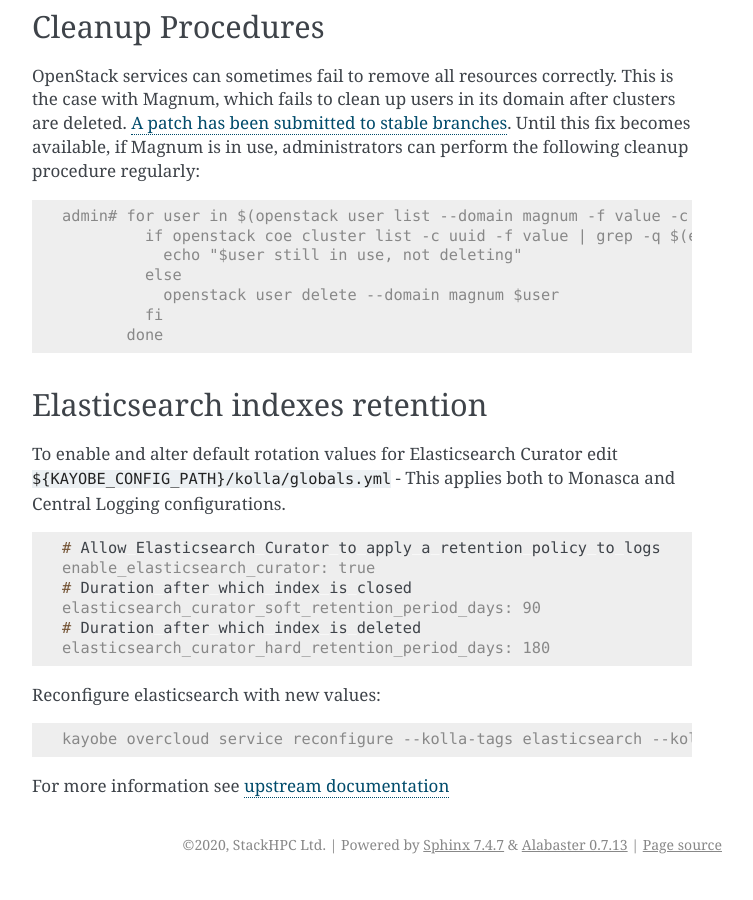
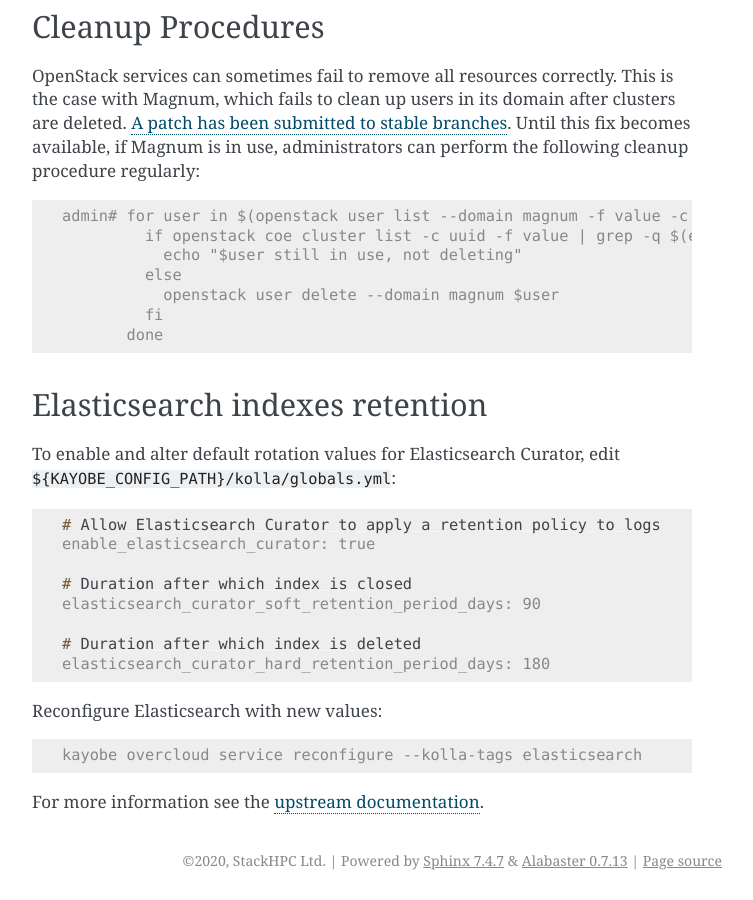
Before and after one commit to stackhpc/openstack-admin-guide, a Sphinx documentation site: the page built from source/operations_and_monitoring.rst, in a window 1280 px wide and 900 px high, scrolled down 9131 px. Shown: the whole window, without its empty margins (388-1141 px from the left). Built offline with Sphinx 7.4.7, drawn with Linux system fonts in a browser that asks for light colours.

Commit message:
Update Elasticsearch Curator information

```diff
--- a/source/operations_and_monitoring.rst
+++ b/source/operations_and_monitoring.rst
@@ -591,21 +591,26 @@ perform the following cleanup procedure regularly:
 
 Elasticsearch indexes retention
 ===============================
-To enable and alter default rotation values for Elasticsearch Curator edit ``${KAYOBE_CONFIG_PATH}/kolla/globals.yml`` - This applies both to Monasca and Central Logging configurations.
+
+To enable and alter default rotation values for Elasticsearch Curator, edit
+``${KAYOBE_CONFIG_PATH}/kolla/globals.yml``:
 
 .. code-block:: console
 
    # Allow Elasticsearch Curator to apply a retention policy to logs
    enable_elasticsearch_curator: true
+
    # Duration after which index is closed
    elasticsearch_curator_soft_retention_period_days: 90
+
    # Duration after which index is deleted
    elasticsearch_curator_hard_retention_period_days: 180
 
-Reconfigure elasticsearch with new values:
+Reconfigure Elasticsearch with new values:
 
 .. code-block:: console
 
-   kayobe overcloud service reconfigure --kolla-tags elasticsearch --kolla-skip-tags common --skip-precheck
+   kayobe overcloud service reconfigure --kolla-tags elasticsearch
 
-For more information see `upstream documentation <https://docs.openstack.org/kolla-ansible/ussuri/reference/logging-and-monitoring/central-logging-guide.html#curator>`__
+For more information see the `upstream documentation
+<https://docs.openstack.org/kolla-ansible/latest/reference/logging-and-monitoring/central-logging-guide.html#curator>`__.
```
